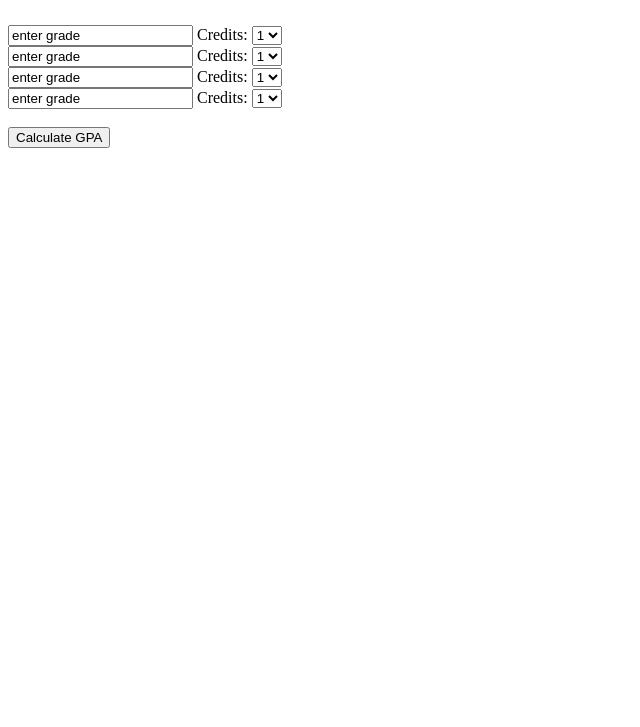
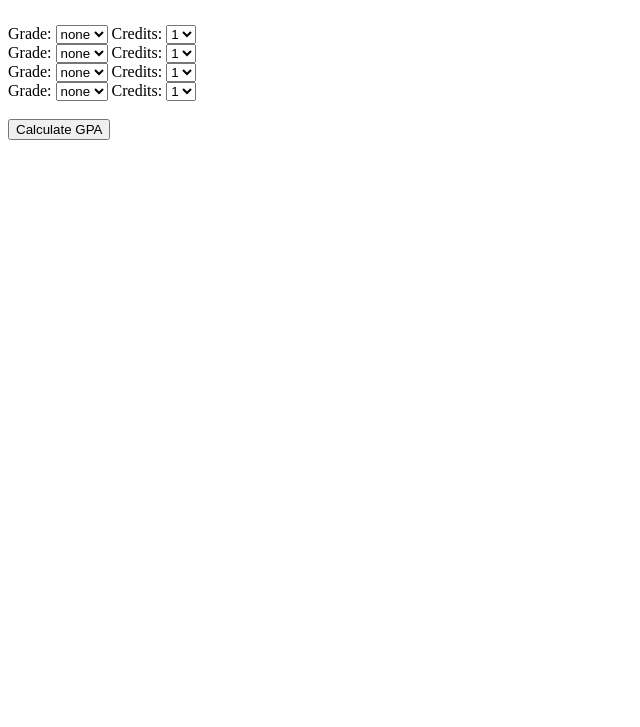
Before and after one commit to DavidPagels/NodeLab, a website: page views/gpa.html in a window 1280 px wide. Shown: the part 73-800 px from the top of the page, without its empty margins (0-640 px from the left). Drawn offline with Linux system fonts and the light colour scheme.

Commit message:
Got the page working on localHost, only functions left

```diff
--- a/app.coffee
+++ b/app.coffee
@@ -4,6 +4,7 @@ Module dependencies.
 express = require("express")
 routes = require("./routes")
 user = require("./routes/user")
+gpa = require './routes/gpa'
 http = require("http")
 path = require("path")
 app = express()
@@ -25,5 +26,7 @@ app.use express.static(path.join(__dirname, "public"))
 app.use express.errorHandler()  if "development" is app.get("env")
 app.get "/", routes.index
 app.get "/users", user.list
+app.get "/gpa", gpa.formResponse
+app.post "/gpa", gpa.postResponse
 http.createServer(app).listen app.get("port"), ->
     console.log "Express server listening on port " + app.get("port")
--- a/views/gpa.html
+++ b/views/gpa.html
@@ -6,8 +6,23 @@
 <body>
 <h1>Enter your grades and number of credits</h1><br/>
 
-    <form name="gpa">
-        <input type="text" id="firstGrade" value="enter grade"/>
+
+<form method="post" action="/gpa">
+    <label>Grade:
+        <select id="firstG">
+            <option selected="selected">none</option>
+            <option value="4.0">A</option>
+            <option value="3.7">A-</option>
+            <option value="3.3">B+</option>
+            <option value="3.0">B</option>
+            <option value="2.7">B-</option>
+            <option value="2.3">C+</option>
+            <option value="2.0">C</option>
+            <option value="1.7">C-</option>
+            <option value="1.3">D+</option>
+            <option value="1.0">D</option>
+            <option value="0.0">F</option>
+        </select></label>
     <label>Credits:
         <select id="first">
             <option>1</option>
@@ -19,7 +34,21 @@
     </label>
     <br/>
 
-        <input type="text" id="secondGrade" value="enter grade"/>
+    <label>Grade:
+        <select id="secondG">
+            <option selected="selected">none</option>
+            <option value="4.0">A</option>
+            <option value="3.7">A-</option>
+            <option value="3.3">B+</option>
+            <option value="3.0">B</option>
+            <option value="2.7">B-</option>
+            <option value="2.3">C+</option>
+            <option value="2.0">C</option>
+            <option value="1.7">C-</option>
+            <option value="1.3">D+</option>
+            <option value="1.0">D</option>
+            <option value="0.0">F</option>
+        </select></label>
     <label>Credits:
         <select id="second">
             <option>1</option>
@@ -31,7 +60,21 @@
     </label>
     <br/>
 
-        <input type="text" id="thirdGrade" value="enter grade"/>
+    <label>Grade:
+        <select id="thirdG">
+            <option selected="selected">none</option>
+            <option value="4.0">A</option>
+            <option value="3.7">A-</option>
+            <option value="3.3">B+</option>
+            <option value="3.0">B</option>
+            <option value="2.7">B-</option>
+            <option value="2.3">C+</option>
+            <option value="2.0">C</option>
+            <option value="1.7">C-</option>
+            <option value="1.3">D+</option>
+            <option value="1.0">D</option>
+            <option value="0.0">F</option>
+        </select></label>
     <label>Credits:
         <select id="third">
             <option>1</option>
@@ -43,7 +86,21 @@
     </label>
     <br/>
 
-        <input type="text" id="fourthGrade" value="enter grade"/>
+    <label>Grade:
+        <select id="fourthG">
+            <option selected="selected">none</option>
+            <option value="4.0">A</option>
+            <option value="3.7">A-</option>
+            <option value="3.3">B+</option>
+            <option value="3.0">B</option>
+            <option value="2.7">B-</option>
+            <option value="2.3">C+</option>
+            <option value="2.0">C</option>
+            <option value="1.7">C-</option>
+            <option value="1.3">D+</option>
+            <option value="1.0">D</option>
+            <option value="0.0">F</option>
+        </select></label>
     <label>Credits:
         <select id="fourth">
             <option>1</option>
@@ -57,8 +114,5 @@
     <input type="button" id="gpaCalc" value="Calculate GPA"/>
     <br/><br/>
 </form>
-
-<p id="CalculatedGPA"></p>
-
 </body>
 </html>
```
Also changed, not shown: app.js (+7 -1 lines), 1 other file. Lines whose indentation alone changed are shown as unchanged.
